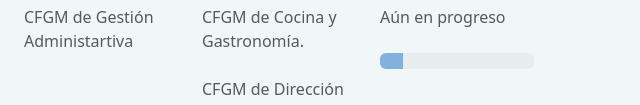
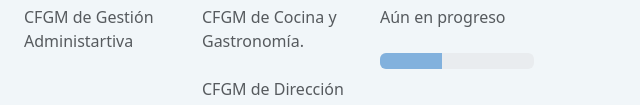
Before and after one commit to ManuGutiKars/capstone-project-2, a plain HTML site: page index.html in a window 1280 px wide. Shown: the part 695-800 px from the top of the page, 640-1280 px from the left. Drawn offline with nearby package versions, Linux system fonts and the light colour scheme.

Commit message:
Update index.html

```diff
--- a/index.html
+++ b/index.html
@@ -74,7 +74,7 @@
                 <h4 class="fw-semibold mb-0">Programador</h4>
                 <p class="text-body-secondary">Aún en progreso</p>
                 <div class="progress" role="progressbar" aria-label="Basic example" aria-valuenow="25" aria-valuemin="0" aria-valuemax="100">
-                  <div class="progress-bar" style="width: 15%"></div>
+                  <div class="progress-bar" style="width: 40%"></div>
                 </div>
               </div>
 
```
